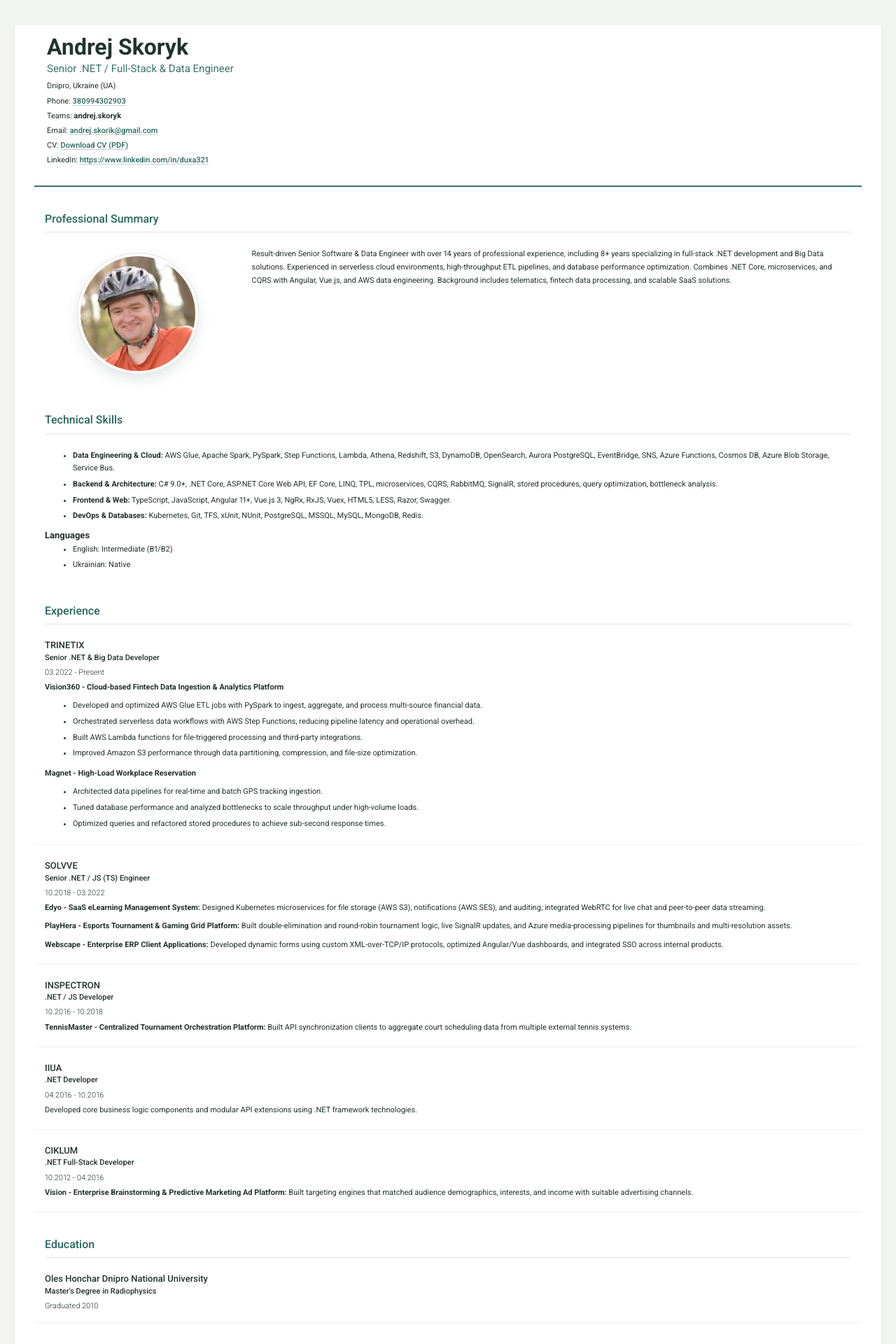
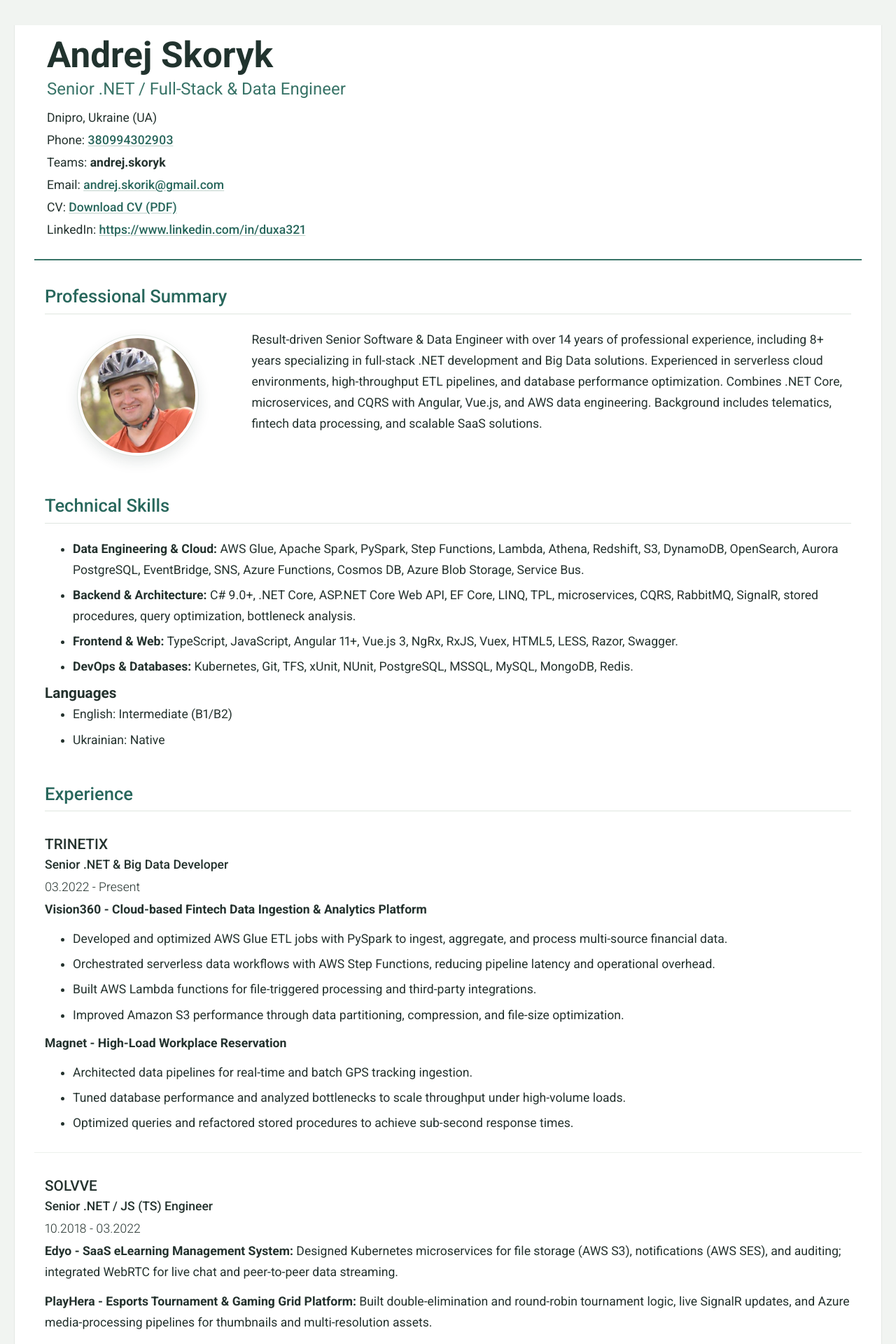
Before and after one commit to duxa/duxa.github.io, a Jekyll site: the page built from index.md, in a window 1280 px wide. Shown: the top 1920 px of the page at 70% size. Built offline with Jekyll 4.4.1, drawn with Linux system fonts in a browser that asks for light colours; nearby versions of some CDN libraries.

Commit message:
readable-rem-scale

```diff
--- a/_sass/base.scss
+++ b/_sass/base.scss
@@ -104,7 +104,8 @@
   max-width: 100%; }
 
 html {
-  box-sizing: border-box; }
+  box-sizing: border-box;
+  font-size: 16px; }
 
 *,
 *::after,
```
